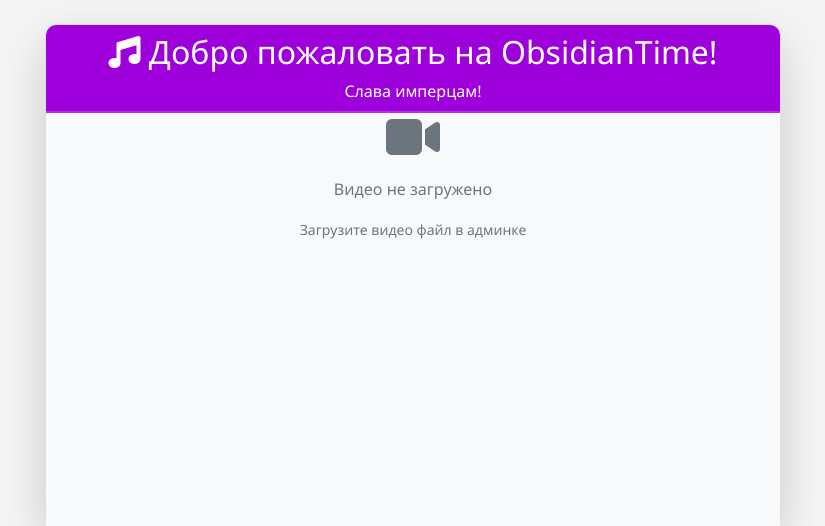
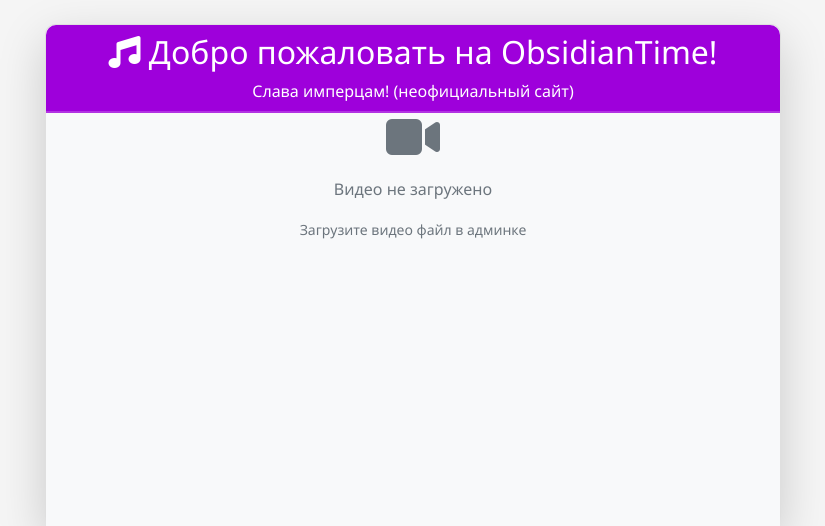
Before and after one commit to XetPy1030/obsidiantime, a Django app: page / in a window 1280 px wide. Shown: the part 80-606 px from the top of the page, without its empty margins (227-1052 px from the left). Run offline with Django 4.2, Linux system fonts and the light colour scheme; data comes from the database, SQL or seed files in the repository; data that the repository does not hold is empty; some libraries are stand-ins or nearby versions.

Commit message:
Update home.html

```diff
--- a/templates/main/home.html
+++ b/templates/main/home.html
@@ -12,7 +12,7 @@
             <div class="card shadow-lg">
                 <div class="card-header bg-primary text-white text-center">
                     <h2><i class="fas fa-music"></i> Добро пожаловать на ObsidianTime!</h2>
-                    <p class="mb-0">Слава имперцам!</p>
+                    <p class="mb-0">Слава имперцам! (неофициальный сайт)</p>
                 </div>
                 <div class="card-body p-0">
                     {% if settings.rickroll_video %}
```
